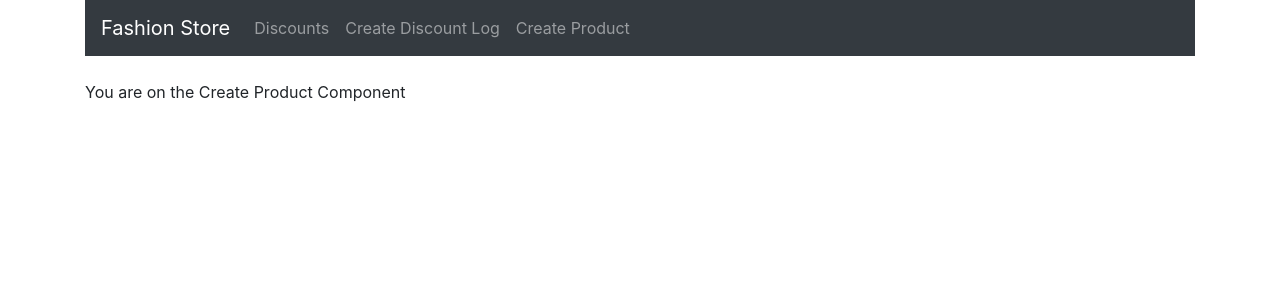
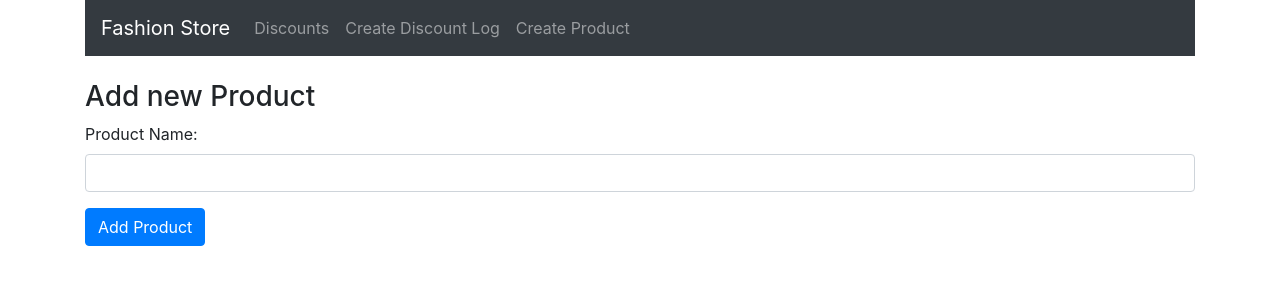
Before and after one commit to KavinduLiyanage/MernCrudMongoAtlas, a React (Create React App) app: page /product in a window 1280 px wide. Shown: the top 300 px of the page. Built offline with nearby package versions, Linux system fonts and the light colour scheme.

Commit message:
create product component implemented

```diff
--- a/src/components/create-product.component.js
+++ b/src/components/create-product.component.js
@@ -1,10 +1,57 @@
 import React, {Component} from 'react';
 
 class CreateProductComponent extends Component {
+
+    constructor(props) {
+        super(props);
+
+        this.onChangeProductName = this.onChangeProductName.bind(this);
+        this.onSubmit = this.onSubmit.bind(this);
+
+        this.state = {
+            productName: ''
+        }
+    }
+
+    onChangeProductName(e) {
+        this.setState({
+            productName: e.target.value
+        })
+    }
+
+    onSubmit(e) {
+        e.preventDefault();
+
+        const product = {
+            productName: this.state.productName
+        }
+
+        console.log(product);
+
+
+        this.setState({
+            productName: ''
+        })
+    }
+
     render() {
         return (
             <div>
-                <p>You are on the Create Product Component</p>
+                <h3>Add new Product</h3>
+                <form onSubmit={this.onSubmit}>
+                    <div className="form-group">
+                        <label>Product Name: </label>
+                        <input  type="text"
+                                required
+                                className="form-control"
+                                value={this.state.productName}
+                                onChange={this.onChangeProductName}
+                        />
+                    </div>
+                    <div className="form-group">
+                        <input type="submit" value="Add Product" className="btn btn-primary" />
+                    </div>
+                </form>
             </div>
         );
     }
```
